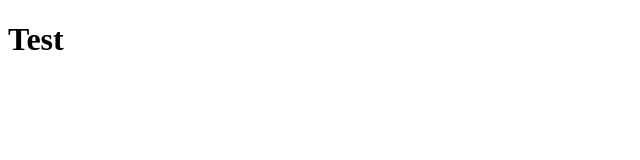
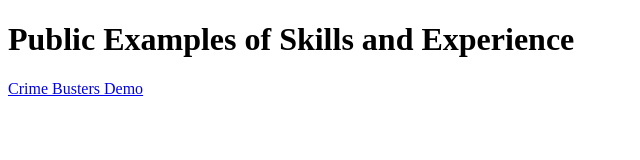
Before and after one commit to gilsonator/gilsonator.github.io, a website: page index.html in a window 1280 px wide. Shown: the whole page, without its empty margins (0-640 px from the left). Drawn offline with Linux system fonts and the light colour scheme.

Commit message:
Modified index

```diff
--- a/index.html
+++ b/index.html
@@ -10,5 +10,6 @@
     <title>David Gilson Project demos</title>
   </head>
   <body>
-    <h1>Test</h1>
+    <h1>Public Examples of Skills and Experience</h1>
+    <a href="CrimeBusters/" title="CrimeBusters Demo">Crime Busters Demo</a>
   </body>
```
